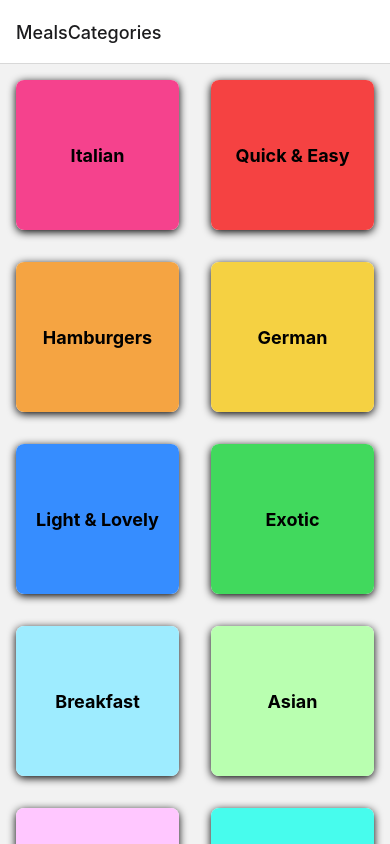
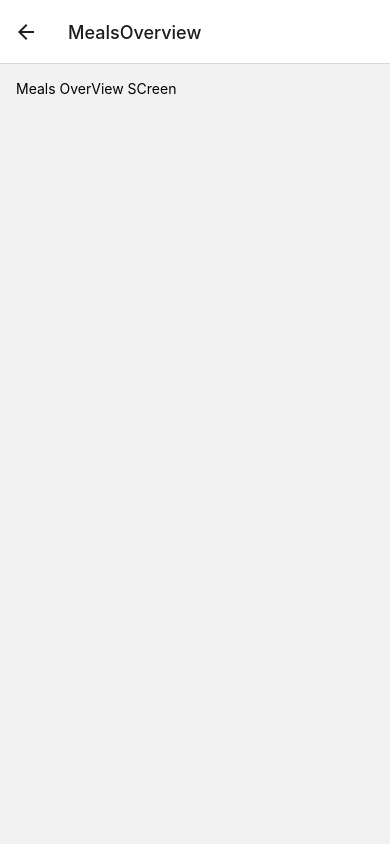
Before and after one commit to avikaldarolia/Meals-ReactNative, a React Native app: screen /MealsOverview in a window 390 px wide. Built offline with nearby package versions, Linux system fonts and the light colour scheme.

Commit message:
Navigation between 2 pages

```diff
--- a/App.js
+++ b/App.js
@@ -3,6 +3,7 @@
 import CategoriesScreen from './screens/CategoriesScreen';
 import { NavigationContainer } from '@react-navigation/native';
 import { createNativeStackNavigator } from '@react-navigation/native-stack';
+import MealsOverviewScreen from './screens/MealsOverviewScreen';
 
 const Stack = createNativeStackNavigator()
 
@@ -13,6 +14,7 @@
       <NavigationContainer>
         <Stack.Navigator>
           <Stack.Screen name='MealsCategories' component={CategoriesScreen} />
+          <Stack.Screen name='MealsOverview' component={MealsOverviewScreen} />
         </Stack.Navigator>
       </NavigationContainer>
     </>
--- a/components/CategoryGridTile.js
+++ b/components/CategoryGridTile.js
@@ -1,11 +1,11 @@
 import { View, Pressable, Text, StyleSheet, Platform } from "react-native";
 
 
-function CategoryGridTile({ title, color }) {
+function CategoryGridTile({ title, color, onPress }) {
 
     return (
         <View style={styles.gridItem}>
-            <Pressable android_ripple={{ color: '#cccccc' }} style={({ pressed }) => [styles.button, pressed ? styles.buttonPressed : null]}>
+            <Pressable onPress={onPress} android_ripple={{ color: '#cccccc' }} style={({ pressed }) => [styles.button, pressed ? styles.buttonPressed : null]}>
                 <View style={[styles.innerContainer, { backgroundColor: color }]}>
                     <Text style={styles.title}>{title}</Text>
                 </View>
--- a/screens/CategoriesScreen.js
+++ b/screens/CategoriesScreen.js
@@ -2,11 +2,14 @@
 import CategoryGridTile from '../components/CategoryGridTile';
 import { CATEGORIES } from "../data/dummy-data"
 
-function renderCategoryItem(itemData) {
-    return <CategoryGridTile title={itemData.item.title} color={itemData.item.color} />
-}
+function CategoriesScreen({ navigation }) {
 
-function CategoriesScreen() {
+    function renderCategoryItem(itemData) {
+        function pressHandler() {
+            navigation.navigate("MealsOverview")
+        }
+        return <CategoryGridTile title={itemData.item.title} color={itemData.item.color} onPress={pressHandler} />
+    }
     return <FlatList data={CATEGORIES} keyExtractor={(item) => item.id} renderItem={renderCategoryItem} numColumns={2} />
 }
 
--- /dev/null
+++ b/screens/MealsOverviewScreen.js
@@ -0,0 +1,21 @@
+
+import { StyleSheet, Text, View } from "react-native"
+import { MEALS } from "../data/dummy-data"
+function MealsOverviewScreen() {
+    return (
+        <View style={styles.container}>
+            <Text>
+                Meals OverView SCreen
+            </Text>
+        </View>
+    )
+}
+
+export default MealsOverviewScreen
+
+const styles = StyleSheet.create({
+    container: {
+        flex: 1,
+        padding: 16
+    }
+})
```
